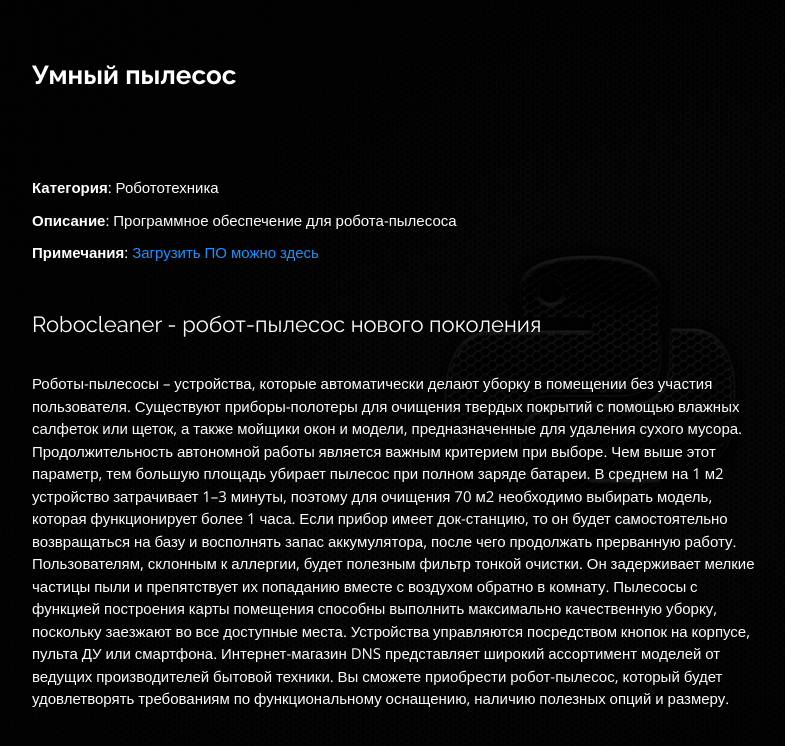
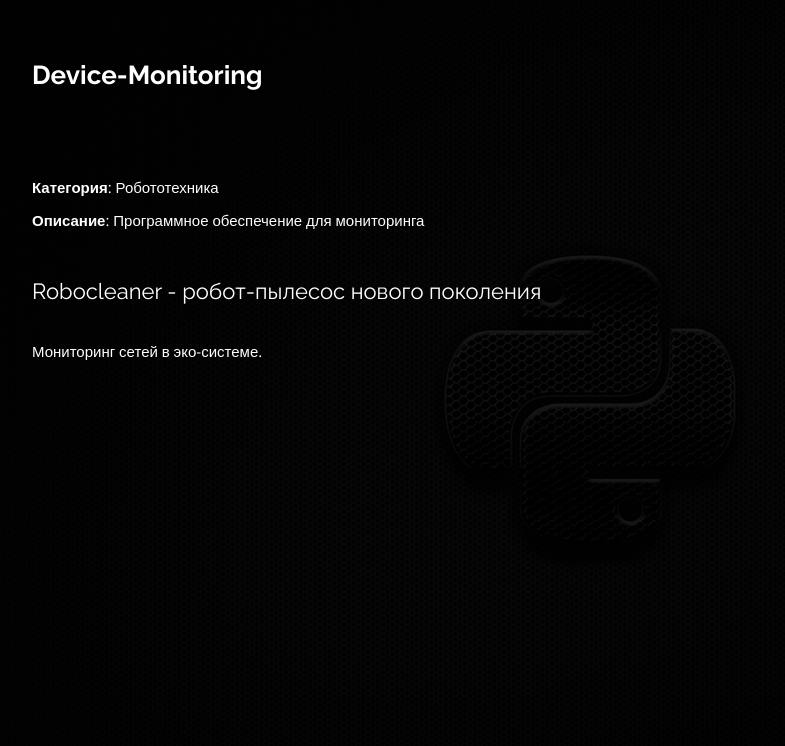
Before and after one commit to Craxti/flask_site, a plain HTML site: page portfolio/robocleaner/index.html in a window 1280 px wide. Shown: the whole page, without its empty margins (50-835 px from the left). Drawn offline with nearby package versions, Linux system fonts and the light colour scheme.

Commit message:
Update index.html

```diff
--- a/portfolio/robocleaner/index.html
+++ b/portfolio/robocleaner/index.html
@@ -31,18 +31,17 @@
       <div class="container">
         <div class="row">
           <div class="col-lg-8">
-            <h2 class="portfolio-title">Умный пылесос</h2>
+            <h2 class="portfolio-title">Device-Monitoring</h2>
           </div>
           <div class="col-lg-8 portfolio-info">
             <h3></h3>
             <ul>
               <li><strong>Категория</strong>: Робототехника</li>
-              <li><strong>Описание</strong>: Программное обеспечение для робота-пылесоса</li>
-              <li><strong>Примечания</strong>: <a href="http://cleaner.com">Загрузить ПО можно здесь</a></li>
+              <li><strong>Описание</strong>: Программное обеспечение для мониторинга</li>
             </ul>
             <p>
               <h3>Robocleaner - робот-пылесос нового поколения</h3>
-<p>Роботы-пылесосы – устройства, которые автоматически делают уборку в помещении без участия пользователя. Существуют приборы-полотеры для очищения твердых покрытий с помощью влажных салфеток или щеток, а также мойщики окон и модели, предназначенные для удаления сухого мусора. Продолжительность автономной работы является важным критерием при выборе. Чем выше этот параметр, тем большую площадь убирает пылесос при полном заряде батареи. В среднем на 1 м2 устройство затрачивает 1–3 минуты, поэтому для очищения 70 м2 необходимо выбирать модель, которая функционирует более 1 часа. Если прибор имеет док-станцию, то он будет самостоятельно возвращаться на базу и восполнять запас аккумулятора, после чего продолжать прерванную работу. Пользователям, склонным к аллергии, будет полезным фильтр тонкой очистки. Он задерживает мелкие частицы пыли и препятствует их попаданию вместе с воздухом обратно в комнату. Пылесосы с функцией построения карты помещения способны выполнить максимально качественную уборку, поскольку заезжают во все доступные места. Устройства управляются посредством кнопок на корпусе, пульта ДУ или смартфона. Интернет-магазин DNS представляет широкий ассортимент моделей от ведущих производителей бытовой техники. Вы сможете приобрести робот-пылесос, который будет удовлетворять требованиям по функциональному оснащению, наличию полезных опций и размеру. </p>
+<p>Мониторинг сетей в эко-системе. </p>
             </p>
           </div>
         </div>
```
